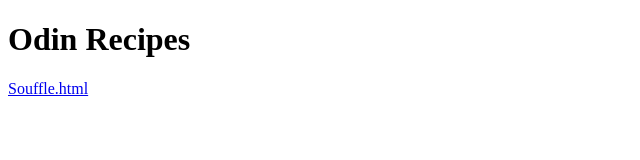
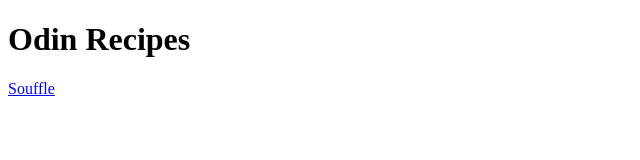
Before and after one commit to 0imit/odin-recipes, a plain HTML site: page index.html in a window 1280 px wide. Shown: the full height of the page, 0-640 px from the left. Drawn offline with Linux system fonts and the light colour scheme.

```diff
--- a/index.html
+++ b/index.html
@@ -7,6 +7,6 @@
 </head>
 <body>
     <h1>Odin Recipes</h1>
-    <a href="recipes/Souffle.html">Souffle.html</a>
+    <a href="recipes/Souffle.html">Souffle</a>
 </body>
 </html>
```
